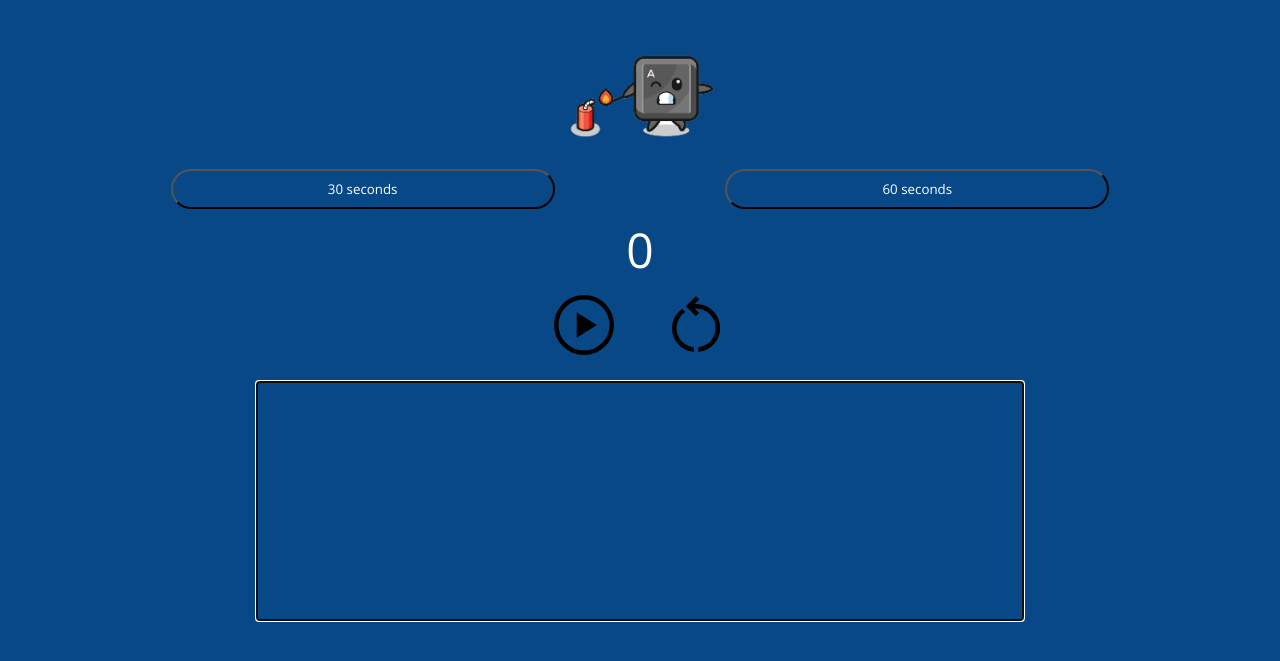
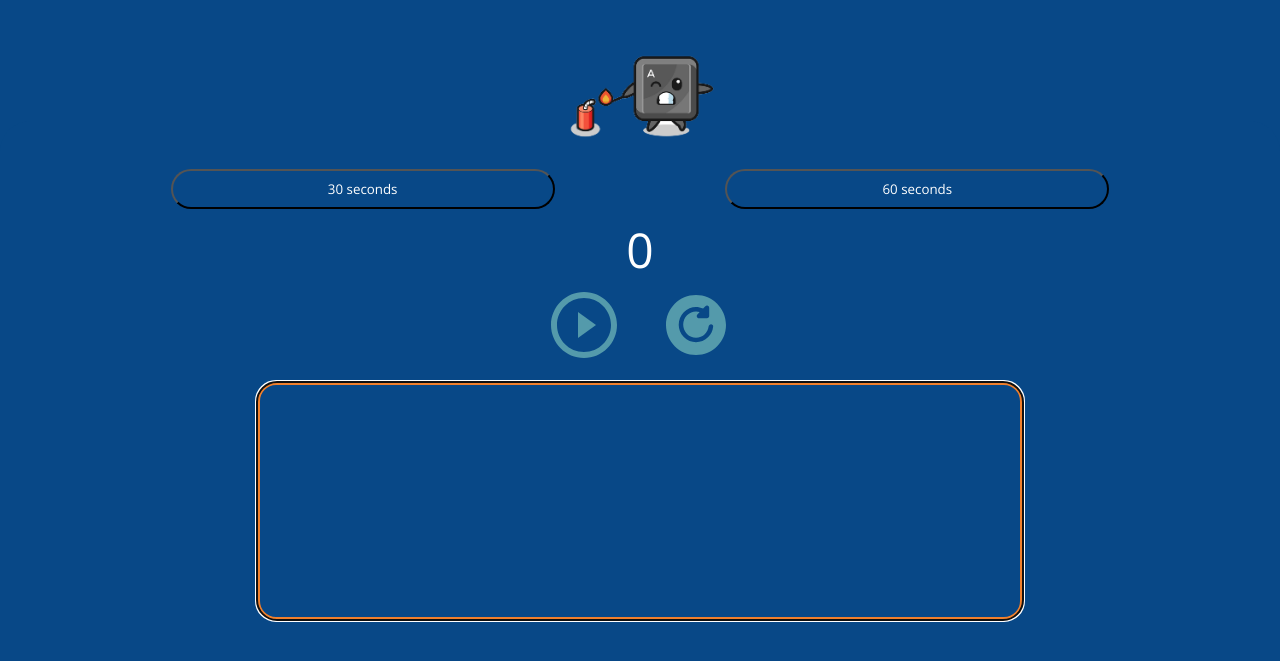
Before and after one commit to maxswaine/typescript-game, a website built with Vite: page index.html in a window 1280 px wide. Shown: the part 79-740 px from the top of the page. Built offline with nearby package versions, Linux system fonts and the light colour scheme.

Commit message:
removed final unncessary files, made some nice adjustments to the ui and final push

```diff
--- a/index.html
+++ b/index.html
@@ -31,11 +31,11 @@
       <div class="timer__button--area">
         <img
           class="timer__button--start"
-          src="/src/images/play_circle_FILL0_wght400_GRAD0_opsz48.svg"
+          src="/src/images/play-button-o-svgrepo-com.svg"
         />
         <img
           class="timer__button timer__button--restart"
-          src="src/images/restart_alt_FILL0_wght400_GRAD0_opsz48.svg"
+          src="src/images/restart-circle-svgrepo-com.svg"
         />
       </div>
     </div>
--- a/src/styles/_quote.scss
+++ b/src/styles/_quote.scss
@@ -16,5 +16,7 @@
     margin: auto;
     min-height: 30vh;
     font-size: 2em;
+    border: $textBackground 4px solid;
+    border-radius: 20px;
   }
 }
--- a/src/ts/main.ts
+++ b/src/ts/main.ts
@@ -185,9 +185,11 @@ const rules = () => {
 
 const handleImagePress = () => {
   confetti(fireConfetti);
+  console.log("image has been pressed");
   counter += 1;
   if (counter > 5) {
     window.alert("Congrats, your keyboard exploded. Better luck next time");
+    counter = 0;
   }
 };
 
```
Also changed, not shown: src/images/pause_circle_FILL0_wght400_GRAD0_opsz48.svg (deleted), src/images/play-button-o-svgrepo-com.svg (added), src/images/play_circle_FILL0_wght400_GRAD0_opsz48.svg (deleted), src/images/restart-circle-svgrepo-com.svg (added), src/images/restart_alt_FILL0_wght400_GRAD0_opsz48.svg (deleted), src/images/space-invaders-svgrepo-com.svg (deleted), src/images/stop_circle_FILL0_wght400_GRAD0_opsz48.svg (deleted), src/ts/wpm.ts (added).
